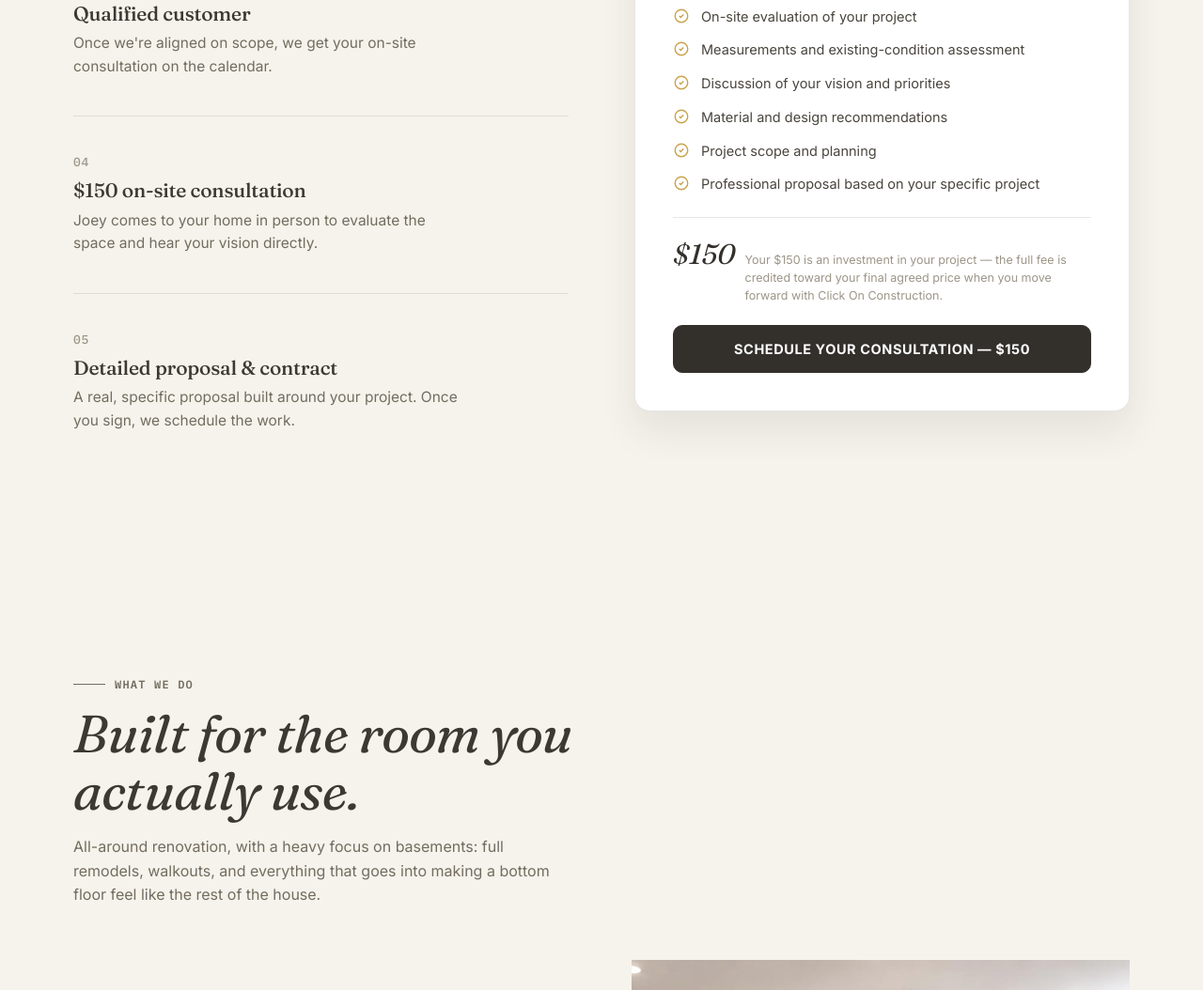
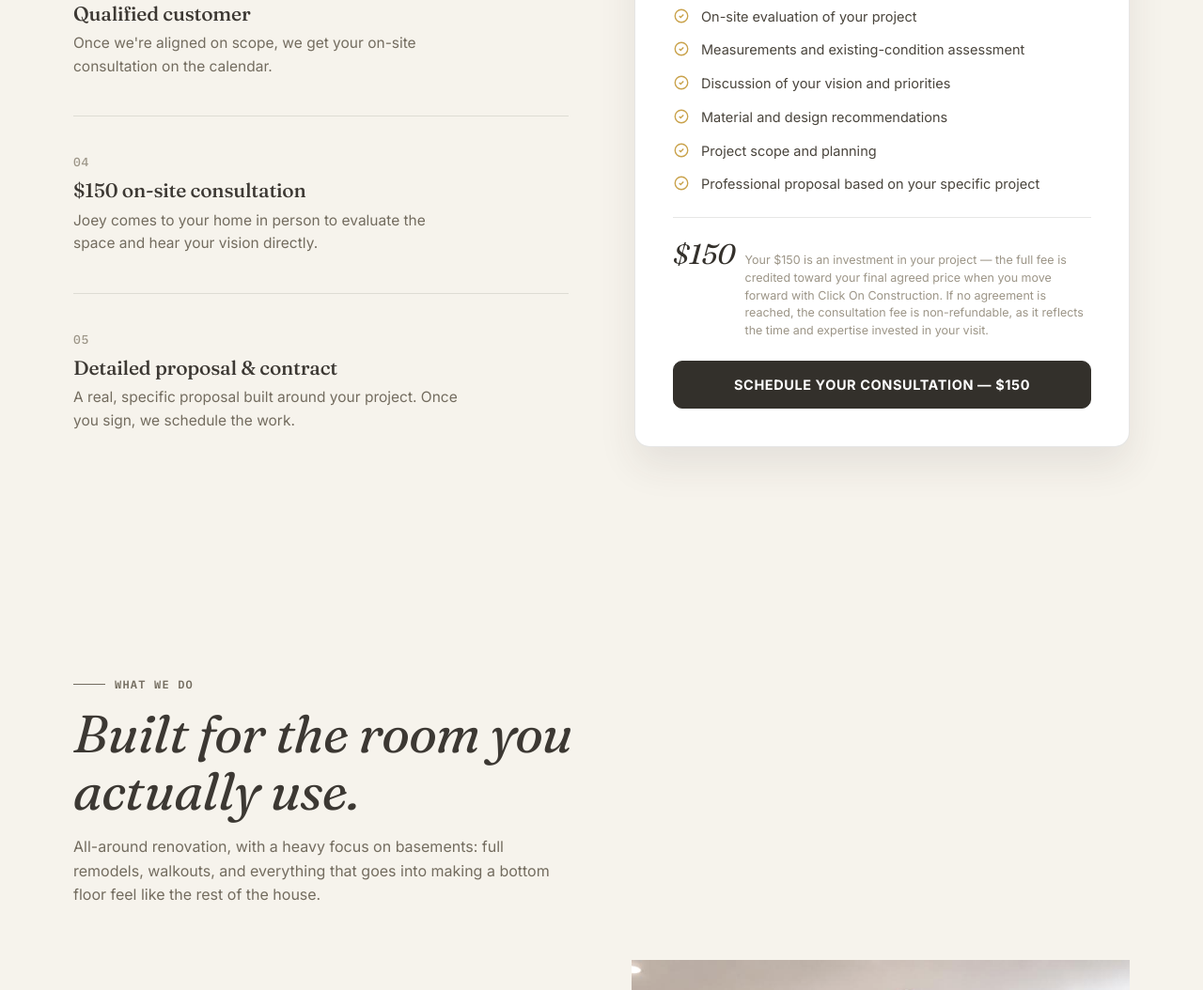
Before and after one commit to getcleardeskai/site-demos, a website: page click-on-construction/index.html in a window 1280 px wide. Shown: the part 1723-2777 px from the top of the page at 94% size. Drawn offline with Linux system fonts and the light colour scheme.

Commit message:
Click On Construction: consultation fee is non-refundable if no agreement reached
Co-Authored-By: Claude Sonnet 5 <noreply@anthropic.com>

```diff
--- a/click-on-construction/index.html
+++ b/click-on-construction/index.html
@@ -463,7 +463,7 @@
           </ul>
           <div class="consult-fee">
             <span class="amt">$150</span>
-            <span class="desc">Your $150 is an investment in your project &mdash; the full fee is credited toward your final agreed price when you move forward with Click On Construction.</span>
+            <span class="desc">Your $150 is an investment in your project &mdash; the full fee is credited toward your final agreed price when you move forward with Click On Construction. If no agreement is reached, the consultation fee is non-refundable, as it reflects the time and expertise invested in your visit.</span>
           </div>
           <a href="#quote" class="btn btn-solid" style="width:100%;justify-content:center;">Schedule Your Consultation &mdash; $150</a>
         </div>
```
